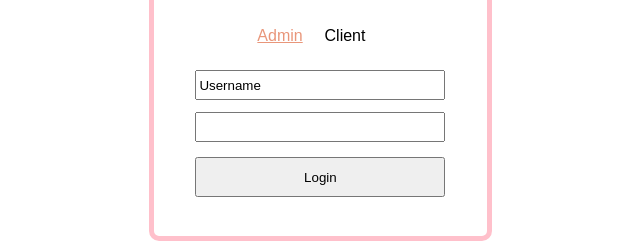
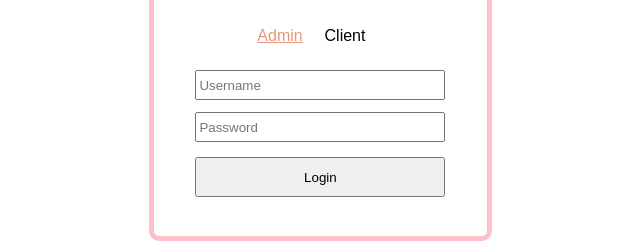
Before and after one commit to Abdullah-Gohar/DB_Project, a plain HTML site: page login.html in a window 1280 px wide. Shown: the part 300-543 px from the top of the page, 299-939 px from the left. Drawn offline with Linux system fonts and the light colour scheme.

Commit message:
Trivial Changes

```diff
--- a/login.html
+++ b/login.html
@@ -56,11 +56,11 @@
             </div>
         </div>
         <div class="username">
-            <input type="text" value="Username" style="height:30px;width:250px"/>
+            <input type="text" placeholder="Username" style="height:30px;width:250px"/>
         </div>
 
         <div class="pass">
-            <input type="password" style="height:30px;width:250px"/>
+            <input type="password" placeholder="Password" style="height:30px;width:250px"/>
         </div>
         <div>
             <input type="button" value="Login" style="height:40px;width:250px"/>
```
Also changed, not shown: confirmBooking.html (+1 -1 lines).
